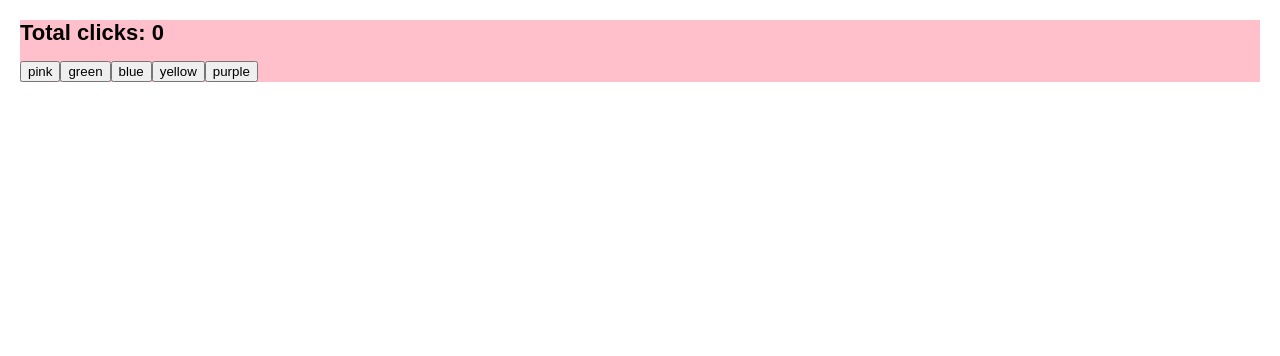
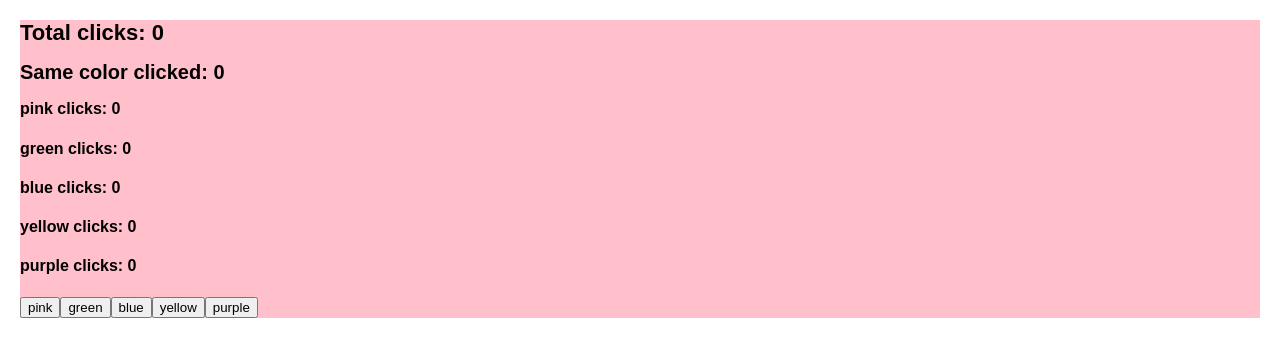
Before and after one commit to Fakecloak/my-first-react-app, a React (Vite) app: page / in a window 1280 px wide. Shown: the top 356 px of the page. Built offline with nearby package versions, Linux system fonts and the light colour scheme.

Commit message:
add states for every color click

```diff
--- a/src/bg_changing.jsx
+++ b/src/bg_changing.jsx
@@ -5,8 +5,41 @@ const COLORS = ["pink", "green", "blue", "yellow", "purple"];
 export default function BgChanger() {
     const [backgroundColor, setBackgroundColor] = useState(COLORS[0]);
     const [clickCount, setClickCount] = useState(0);
+    const [sameColorClick, setSameColorClick] = useState(0);
+
+    const [pinkClickCount, setPinkClickCount] = useState(0);
+    const [greenClickCount, setGreenClickCount] = useState(0);
+    const [blueClickCount, setBlueClickCount] = useState(0);
+    const [yellowClickCount, setYellowClickCount] = useState(0);
+    const [purpleClickCount, setPurpleClickCount] = useState(0);
+
     const onButtonClick = (color) => () => {
         setClickCount((clickCount) => clickCount + 1);
+
+        if (backgroundColor === color){
+            setSameColorClick((sameColorClick) => sameColorClick + 1);
+        }
+
+        if (backgroundColor === "pink"){
+            setPinkClickCount((pinkClickCount) => pinkClickCount + 1);
+        }
+
+        if (backgroundColor === "green"){
+            setGreenClickCount((greenClickCount) => greenClickCount + 1);
+        }
+
+        if (backgroundColor === "blue"){
+            setBlueClickCount((blueClickCount) => blueClickCount + 1);
+        }
+
+        if (backgroundColor === "yellow"){
+            setYellowClickCount((yellowClickCount) => yellowClickCount + 1);
+        }
+
+        if (backgroundColor === "purple"){
+            setPurpleClickCount((purpleClickCount) => purpleClickCount + 1);
+        }
+
         setBackgroundColor(color);
     };
 
@@ -18,6 +51,12 @@ export default function BgChanger() {
         }}
         >
             <h1> Total clicks: {clickCount}</h1>
+            <h2> Same color clicked: {sameColorClick}</h2>
+            <h4> pink clicks: {pinkClickCount}</h4>
+            <h4> green clicks: {greenClickCount}</h4>
+            <h4> blue clicks: {blueClickCount}</h4>
+            <h4> yellow clicks: {yellowClickCount}</h4>
+            <h4> purple clicks: {purpleClickCount}</h4>
         {COLORS.map((color) => (
             <button
             type="button"
```
Lines whose indentation alone changed are shown as unchanged.
